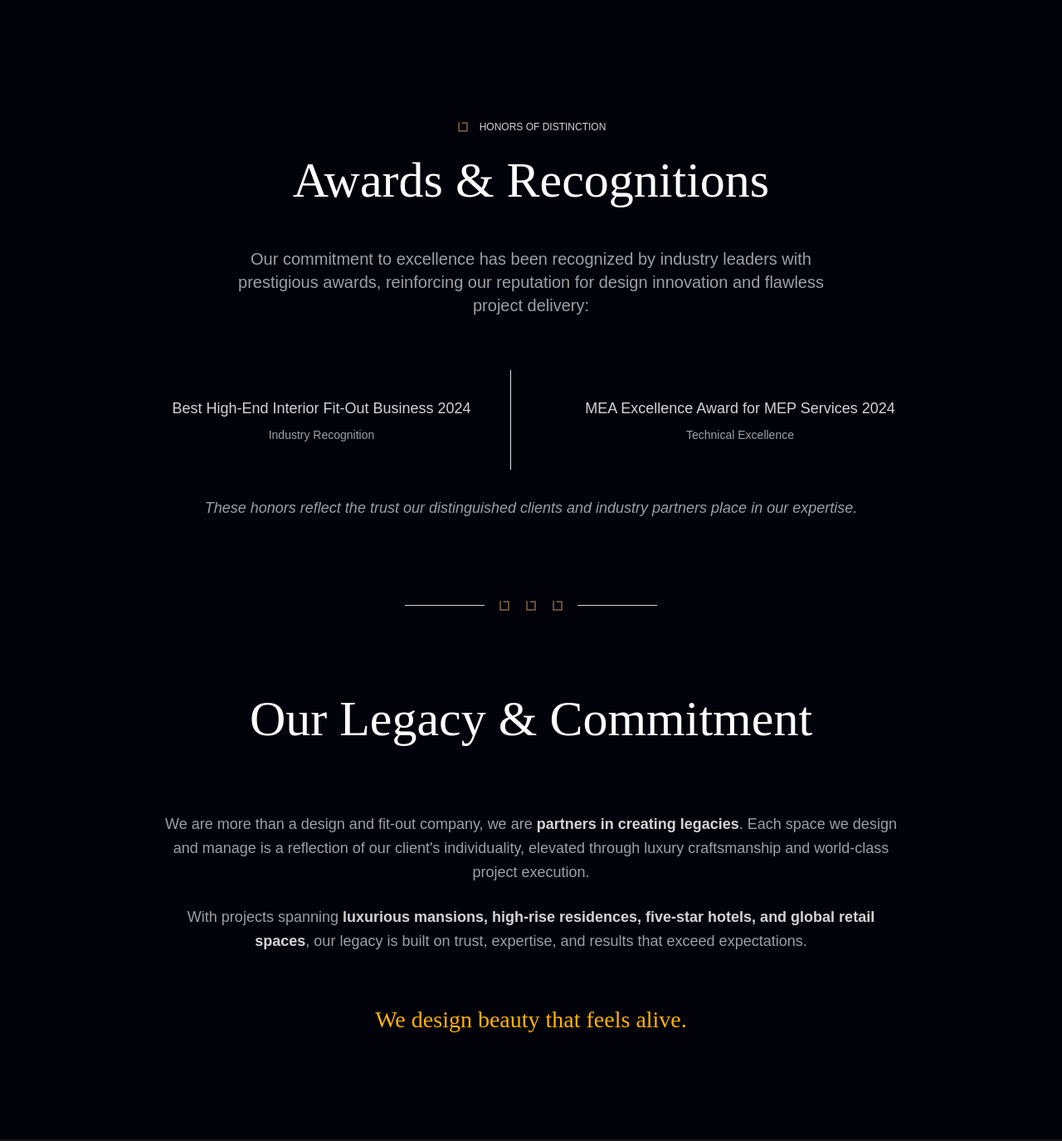
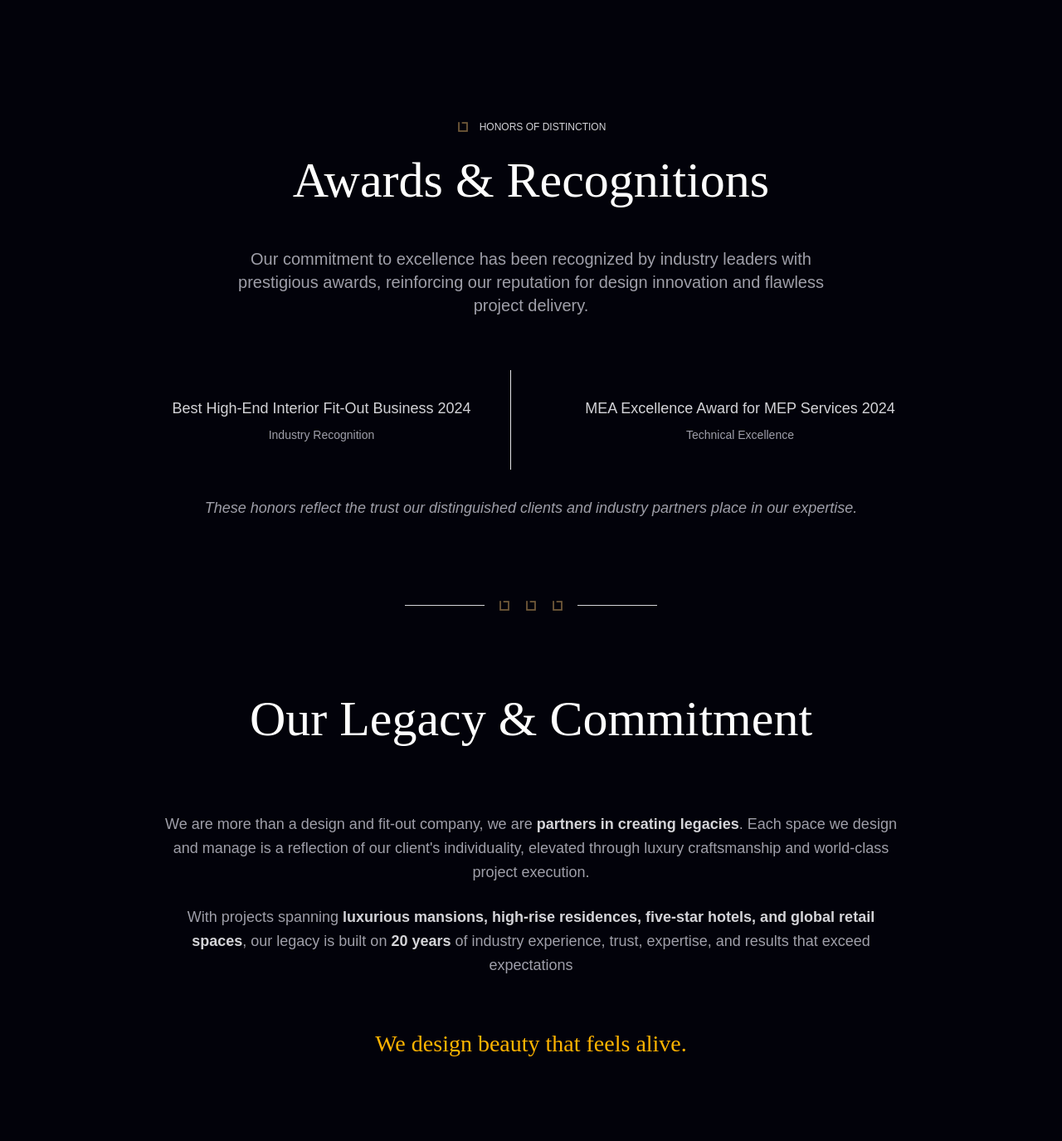
Before and after one commit to 1nsane-in/karrardesign, a React (Vite) app: page /karrar in a window 1280 px wide. Shown: the part 1460-2835 px from the top of the page at 83% size. Built offline with nearby package versions, Linux system fonts and the light colour scheme; a web font is replaced by a local one.

Commit message:
feat : update menu color

```diff
--- a/src/components/common/Navigation.jsx
+++ b/src/components/common/Navigation.jsx
@@ -146,12 +146,12 @@ const Navigation = () => {
         )}
         <button
           onClick={() => setIsMenuOpen(!isMenuOpen)}
-          className="bg-white/90 backdrop-blur-md border border-gray-200 px-6 py-3 rounded-full
+          className="bg-zinc-800  backdrop-blur-md border border-gray-800 px-6 py-3 rounded-full
     shadow-lg hover:shadow-xl transition-all duration-300
     flex items-center gap-2 group"
         >
-          <Menu className="w-5 h-5 text-zinc-700 group-hover:text-primary transition-colors" />
-          <span className="text-sm font-medium text-zinc-700 group-hover:text-primary transition-colors">
+          <Menu className="w-5 h-5 text-zinc-300 group-hover:text-primary transition-colors" />
+          <span className="text-sm font-medium text-zinc-300 group-hover:text-primary transition-colors">
             Menu
           </span>
         </button>
--- a/src/components/home/Hero.jsx
+++ b/src/components/home/Hero.jsx
@@ -92,9 +92,9 @@ const Hero = memo(() => {
         <motion.div
           animate={{ y: [0, 8, 0] }}
           transition={{ duration: 2, repeat: Infinity }}
-          className="w-6 h-10 border-2 border-[#ffb400] rounded-full flex justify-center pt-2"
+          className="w-6 h-10 border-2 border-primary rounded-full flex justify-center pt-2"
         >
-          <div className="w-1 h-2 bg-[#ffb400] rounded-full" />
+          <div className="w-1 h-2 bg-primary rounded-full" />
         </motion.div>
       </motion.div>
     </section>
--- a/src/components/karrar/Awards.jsx
+++ b/src/components/karrar/Awards.jsx
@@ -57,7 +57,7 @@ const Awards = memo(() => {
       >
         Our commitment to excellence has been recognized by industry leaders
         with prestigious awards, reinforcing our reputation for design
-        innovation and flawless project delivery:
+        innovation and flawless project delivery.
       </motion.p>
 
       <motion.div
--- a/src/components/karrar/KarrarLegacy.jsx
+++ b/src/components/karrar/KarrarLegacy.jsx
@@ -68,8 +68,12 @@ const KarrarLegacy = memo(() => {
             luxurious mansions, high-rise residences, five-star hotels, and
             global retail spaces
           </strong>
-          , our legacy is built on trust, expertise, and results that exceed
-          expectations.
+          , our legacy is built on{" "}
+          <strong className="text-zinc-300 hover:text-[#ffb400] transition-colors duration-300 cursor-pointer">
+            20 years
+          </strong>{" "}
+          of industry experience, trust, expertise, and results that exceed
+          expectations
         </motion.p>
 
         <motion.div
--- a/src/data/home/companyPatners.js
+++ b/src/data/home/companyPatners.js
@@ -47,6 +47,10 @@ export const partners = [
     name: "Dubai Holding Real Estate",
     sector: "Real Estate & Asset Mgmt",
   },
+  {
+    name: "Al-Futtaim Real Estate",
+    sector: "Real Estate",
+  },
 ];
 
 export const STATS_DATA = [
```
